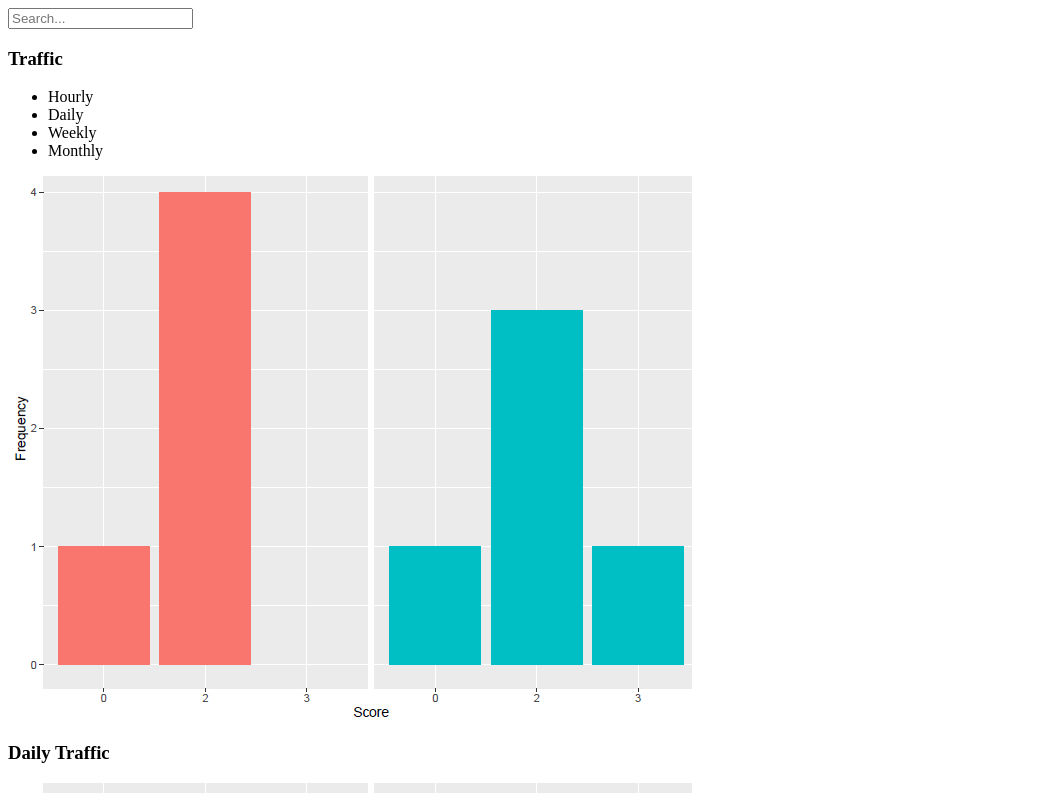
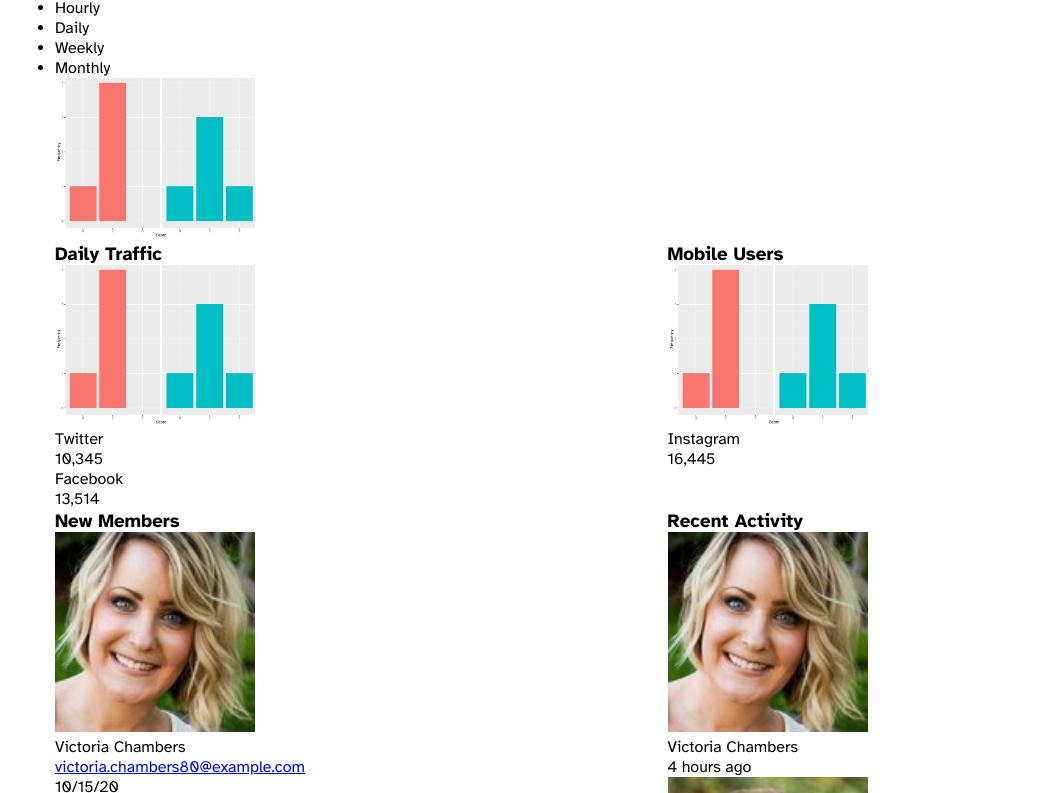
Before and after one commit to Khaydien-Anderson/Techdegree-Project-7.0, a plain HTML site: page index.html in a window 1280 px wide. Shown: the part 135-928 px from the top of the page, without its empty margins (0-1044 px from the left). Drawn offline with Linux system fonts and the light colour scheme.

Commit message:
CSS added + app.js

```diff
--- /dev/null
+++ b/app.js
@@ -0,0 +1,15 @@
+const alertBanner = document.getElementById('alert');
+
+alertBanner.innerHTML =
+`<div class="alert-banner">
+<p><strong>Alert:</strong> You have <strong>6</strong> overdue tasks to complete</p>
+<p class="alert-banner-close">x</p>
+</div>`
+
+alertBanner.addEventListener('click', e => {
+    const element = e.target;
+    if (element.classList.contains('alert-banner-close')) {
+        alertBanner.style.display = 'none';
+    }
+
+})
--- a/index.html
+++ b/index.html
@@ -4,11 +4,15 @@
     <meta charset="UTF-8">
     <meta http-equiv="X-UA-Compatible" content="IE=edge">
     <meta name="viewport" content="width=device-width, initial-scale=1.0">
+    <link rel="preconnect" href="https://fonts.googleapis.com">
+<link rel="preconnect" href="https://fonts.gstatic.com" crossorigin>
+<link href="https://fonts.googleapis.com/css2?family=Atkinson+Hyperlegible:wght@400;700&display=swap" rel="stylesheet">
+<link href="css/styles.css" rel="stylesheet">
     <title>Web Dashboard</title>
 </head>
-<body>
+<body class="grid-container">
     <header> <!-- Header-->
-        <h1></h1>
+        <h1>WebApp</h1>
             <div>
 
             </div>
@@ -54,7 +58,7 @@
         </div>
 </section>
 
-<section class="daily"> <!-- DONUT TRAFFIC CHART-->
+<section class="mobile"> <!-- DONUT TRAFFIC CHART-->
     <h3>Mobile Users</h3>
         <div class="widget-container-half">
             <img src="images/barchart .png">
@@ -129,7 +133,8 @@
         </div>
 </section>
 <!-- New Members Activity-->
-<section class="members-activity">
+<section class="activity">
+    <h3>Recent Activity</h3>
         <div class="activity-container">
             <img src="images/member-1.jpg" alt="Photo of Victoria Chambers." class="profile-image">
                 <div class="members-text">
@@ -189,12 +194,13 @@
         <option>UTC</option>
     </select>
     <select>
-        <div class="seetings-button">
+        <div class="settings-button">
             <button class="button-primary" id="save">Save</button>
             <button class="button-secondary" id="cancel">Cancel</button>
         </div>
     </select>
 </section>
     </main>
+    <script src="app.js"></script>
 </body>
 </html>
--- /dev/null
+++ b/scss/styles.scss
@@ -0,0 +1,71 @@
+/* VARIABLES */
+$theme-color: rgb(96,96,183);
+
+* {
+margin: 0;
+padding: 0;
+font-family: 'Atkinson Hyperlegible', sans-serif;
+}
+
+.grid-container {
+display: grid;
+grid-template-columns: 100%;
+grid-template-rows: auto;
+grid-template-areas: 'header'
+                        'nav'
+                        'main';
+}
+
+header {
+    grid-area: header;
+}
+
+nav {
+    grid-area: nav;
+}
+
+main {
+    grid-area: main;
+    display: grid;
+}
+
+.widget-container-full, .widget-container-half {
+    width: 95vw;
+}
+
+img {
+    width: 200px;
+}
+
+
+
+/* MEDIA QUERIES */
+@media (min-width: 768px) {
+    .grid-container {
+        grid-template-columns: 55px 1fr;
+        grid-template-areas: 'header header'
+                             'nav main';
+    }
+    .main {
+        grid-template-columns: 50%;
+    }
+    .traffic, .social {
+        grid-column: 1 / span 2;
+    }
+
+    .daily, .members, .messaging {
+
+        grid-column: 1 / span 1;
+    }
+
+    .mobile, .activity, .settings {
+        grid-column: 2 / span 1;
+    }
+
+    .widget-container-full {
+        width: 90vw;
+    }
+    .widget-container-half {
+        width: 45vw;
+    }
+}
```
Also changed, not shown: css/styles.css, 1 other file.
